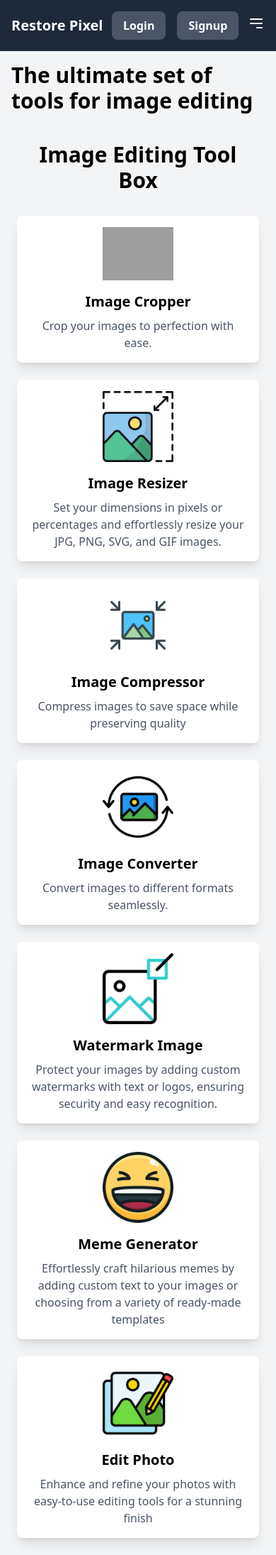
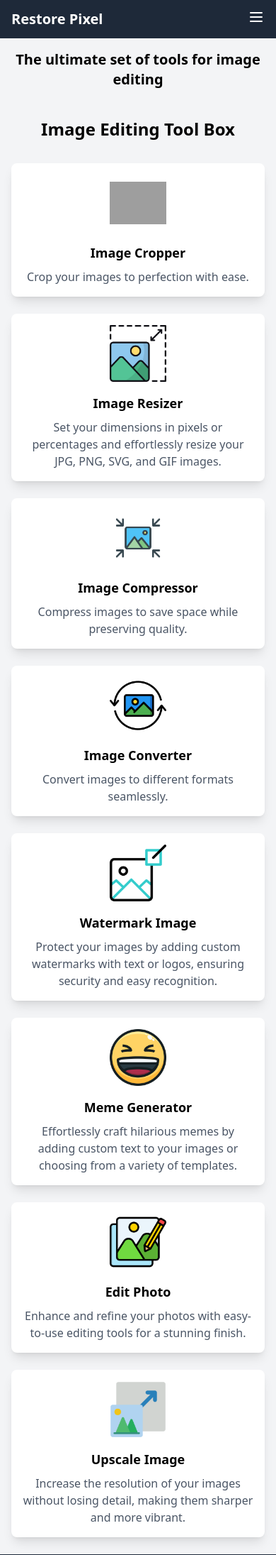
Before and after one commit to sauravbytes/pixelperfect, a Django app: page /services in a window 390 px wide. Shown: the top 2191 px of the page at 71% size. Run offline with Django 5.2, Linux system fonts and the light colour scheme; grey boxes are pictures that could not be loaded.

Commit message:
responsive

```diff
--- a/core/views.py
+++ b/core/views.py
@@ -69,7 +69,7 @@ def process_image(request):
 
         return redirect('image_result', image_id=processed_image.id)
 
-    return render(request, 'upload.html')
+    return render(request, 'index.html')
 
 
 def image_result(request, image_id):
--- a/templates/base.html
+++ b/templates/base.html
@@ -3,6 +3,8 @@
 <html lang="en">
 <head>
     <meta charset="UTF-8">
+    <meta name="viewport" content="width=device-width, initial-scale=1.0">
+
     <title>Restore Pixel</title>
 
     <!--Tailwind CSS-->
@@ -44,96 +46,77 @@
     }
 
     @keyframes moveLoop {
-            0% {
-                left: -30%;
-            }
-            50% {
-                left: 50%;
-            }
-            100% {
-                left: 100%;
-            }
+      0%   { left: -30%; }
+      50%  { left: 50%; }
+      100% { left: 100%; }
     }
     </style>
 </head>
 <body>
-<div class="bg-gray-800 text-white">
-    <div class="container mx-auto flex justify-between items-center p-4">
+<!-- Navbar -->
+<nav class="bg-gray-800 text-white">
+    <div class="container mx-auto px-4 py-3 flex items-center justify-between relative">
         <!-- Logo -->
         <div class="text-xl font-bold">
-            <a href="/" class="hover:text-gray-300">Restore Pixel</a>
+            <a href="/">Restore Pixel</a>
         </div>
 
-        <!-- Navigation Links (Hidden on smaller screens) -->
-        <div class="hidden md:flex space-x-6">
+        <!-- Nav Links (centered on desktop) -->
+        <div class="hidden md:flex absolute left-1/2 transform -translate-x-1/2 space-x-6">
             <a href="/" class="hover:text-gray-300">Home</a>
             <a href="#about" class="hover:text-gray-300">About</a>
             <a href="{% url 'services' %}" class="hover:text-gray-300">Services</a>
             <a href="#contact" class="hover:text-gray-300">Contact</a>
         </div>
 
-        <!-- Responsive Auth Buttons / Username Display -->
-        <div class="flex items-center space-x-4">
+        <!-- Auth Buttons (right on desktop) -->
+        <div class="hidden md:flex items-center space-x-4">
             {% if username %}
-                <!-- Logged in state -->
-                <span class="text-white font-medium hidden md:inline">Hello, {{ username }}</span>
-
+                <span class="text-white">Hello, {{ username }}</span>
                 <form action="{% url 'logout' %}" method="POST">
                     {% csrf_token %}
-                    <button type="submit"
-                            class=" cursor-pointer btn-animate bg-red-500 hover:bg-red-600 text-white font-semibold py-2 px-4 rounded-lg">
-                        Logout
-                    </button>
+                    <button class="bg-red-500 hover:bg-red-600 text-white px-4 py-2 rounded-lg">Logout</button>
                 </form>
             {% else %}
-                <!-- Not logged in -->
-                <a href="{% url 'login' %}"
-                   class="btn-animate bg-gray-600 hover:bg-gray-700 text-white font-semibold py-2 px-4 rounded-lg">
-                    Login
-                </a>
-                <a href="{% url 'register' %}"
-                   class="btn-animate bg-gray-600 hover:bg-gray-700 text-white font-semibold py-2 px-4 rounded-lg">
-                    Signup
-                </a>
+                <a href="{% url 'login' %}" class="bg-gray-600 hover:bg-gray-700 px-4 py-2 rounded-lg">Login</a>
+                <a href="{% url 'register' %}" class="bg-gray-600 hover:bg-gray-700 px-4 py-2 rounded-lg">Signup</a>
             {% endif %}
         </div>
 
-
-        <!-- Mobile Menu Button -->
+        <!-- Mobile Menu Toggle -->
         <div class="md:hidden">
             <button id="menu-toggle" class="focus:outline-none">
-                <svg
-                        xmlns="http://www.w3.org/2000/svg"
-                        fill="none"
-                        viewBox="0 0 24 24"
-                        stroke="currentColor"
-                        class="w-6 h-6"
-                >
-                    <path stroke-linecap="round" stroke-linejoin="round" stroke-width="2" d="M4 6h16M4 12h16m-7 6h7"/>
+                <svg class="w-6 h-6" fill="none" stroke="currentColor" viewBox="0 0 24 24"
+                     xmlns="http://www.w3.org/2000/svg">
+                    <path stroke-linecap="round" stroke-linejoin="round" stroke-width="2"
+                          d="M4 6h16M4 12h16M4 18h16"></path>
                 </svg>
             </button>
         </div>
     </div>
 
-    <!-- Mobile Menu (Hidden by Default) -->
-    <div id="mobile-menu" class="hidden md:hidden bg-gray-700">
-        <a href="/" class="block py-2 px-4 hover:bg-gray-600">Home</a>
-        <a href="#about" class="block py-2 px-4 hover:bg-gray-600">About</a>
-        <a href="{% url 'services' %}" class="text-sm text-gray-400 hover:text-white px-3 py-1">Services</a>
-        <a href="#contact" class="block py-2 px-4 hover:bg-gray-600">Contact</a>
-        <a href="#login"
-           class="btn-animate block bg-gray-600 text-white font-semibold py-2 px-4 rounded-lg mt-2 mx-4 text-center hover:bg-gray-700">
-            Login
-        </a>
-        <a href="#signup"
-           class="btn-animate block bg-gray-600 text-white font-semibold py-2 px-4 rounded-lg mt-2 mx-4 text-center hover:bg-gray-700">
-            Signup
-        </a>
+    <!-- Mobile Menu -->
+    <div id="mobile-menu" class="hidden md:hidden bg-gray-700 px-4 py-2 space-y-2">
+        <a href="/" class="block hover:text-gray-300">Home</a>
+        <a href="#about" class="block hover:text-gray-300">About</a>
+        <a href="{% url 'services' %}" class="block hover:text-gray-300">Services</a>
+        <a href="#contact" class="block hover:text-gray-300">Contact</a>
+
+        {% if username %}
+            <span class="block py-2">Hello, {{ username }}</span>
+            <form action="{% url 'logout' %}" method="POST">
+                {% csrf_token %}
+                <button class="w-full bg-red-500 hover:bg-red-600 text-white px-4 py-2 rounded">Logout</button>
+            </form>
+        {% else %}
+            <a href="{% url 'login' %}" class="block bg-gray-600 hover:bg-gray-700 px-4 py-2 rounded text-center">Login</a>
+            <a href="{% url 'register' %}" class="block bg-gray-600 hover:bg-gray-700 px-4 py-2 rounded text-center">Signup</a>
+        {% endif %}
     </div>
-</div>
+</nav>
+
 
 <script>
-    // JavaScript for toggling the mobile menu
     const menuToggle = document.getElementById("menu-toggle");
     const mobileMenu = document.getElementById("mobile-menu");
 
@@ -142,29 +125,32 @@
     });
 </script>
 
+
+<!-- Content Block -->
 {% block content %}
 
 {% endblock %}
 
+<!-- Footer -->
 <footer class="bg-gray-800 text-white py-6">
     <div class="container mx-auto px-4">
-        <div class="flex flex-col md:flex-row justify-between items-center">
-            <!-- Logo and Description -->
-            <div class="mb-4 md:mb-0 text-center md:text-left">
+        <div class="flex flex-col md:flex-row justify-between items-center gap-6">
+            <!-- Logo & Description -->
+            <div class="text-center md:text-left">
                 <h2 class="text-2xl font-bold">Restore Pixel</h2>
                 <p class="text-sm text-gray-400 mt-2">All your image editing tools in one place.</p>
             </div>
 
-            <!-- Links Section -->
-            <div class="flex flex-col md:flex-row items-center mb-4 md:mb-0">
-                <a href="/about" class="text-sm text-gray-400 hover:text-white px-3 py-1">About</a>
-                <a href="{% url 'services' %}" class="text-sm text-gray-400 hover:text-white px-3 py-1">Services</a>
-                <a href="/contact" class="text-sm text-gray-400 hover:text-white px-3 py-1">Contact Us</a>
-                <a href="/privacy-policy" class="text-sm text-gray-400 hover:text-white px-3 py-1">Privacy Policy</a>
+            <!-- Footer Links -->
+            <div class="flex flex-col md:flex-row items-center space-y-2 md:space-y-0 md:space-x-6">
+                <a href="/about" class="text-sm text-gray-400 hover:text-white">About</a>
+                <a href="{% url 'services' %}" class="text-sm text-gray-400 hover:text-white">Services</a>
+                <a href="/contact" class="text-sm text-gray-400 hover:text-white">Contact Us</a>
+                <a href="/privacy-policy" class="text-sm text-gray-400 hover:text-white">Privacy Policy</a>
             </div>
 
-            <!-- Social Media Links (Aligned Horizontally) -->
-            <div class="flex space-x-6 mt-4 md:mt-0">
+            <!-- Social Media -->
+            <div class="flex space-x-6 justify-center">
                 <a href="https://www.facebook.com/" target="_blank" class="text-sm text-gray-400 hover:text-white">Facebook</a>
                 <a href="https://twitter.com/" target="_blank"
                    class="text-sm text-gray-400 hover:text-white">Twitter</a>
@@ -173,11 +159,12 @@
             </div>
         </div>
 
-        <!-- Copyright Text -->
+        <!-- Copyright -->
         <div class="text-center text-sm text-gray-400 mt-6">
             <p>&copy; 2025 Restore Pixel. All rights reserved.</p>
         </div>
     </div>
 </footer>
+
 </body>
 </html>
--- a/templates/registration/signup.html
+++ b/templates/registration/signup.html
@@ -2,6 +2,7 @@
 <html lang="en">
 <head>
     <meta charset="UTF-8">
+    <meta name="viewport" content="width=device-width, initial-scale=1.0"/>
     <title>Register</title>
     <script src="https://cdn.tailwindcss.com"></script>
 </head>
--- a/templates/services.html
+++ b/templates/services.html
@@ -2,92 +2,87 @@
 {% load static %}
 
 {% block content %}
-    <h1 class=" bg-gray-100 text-3xl font-bold mx-auto flex justify-center items-center p-4">The ultimate set of tools for image editing</h1>
+    <h1 class="bg-gray-100 text-xl sm:text-2xl md:text-3xl font-bold mx-auto flex justify-center items-center p-4 text-center">
+        The ultimate set of tools for image editing
+    </h1>
 
-    <div class="bg-gray-100 min-h-screen p-6">
-        <div class="container mx-auto">
-            <h1 class="text-3xl font-bold text-center mb-8">Image Editing Tool Box</h1>
-            <div class="grid grid-cols-1 md:grid-cols-2 lg:grid-cols-4 gap-6">
+    <div class="bg-gray-100 min-h-screen px-4 sm:px-6 md:px-8 py-6">
+        <div class="container mx-auto max-w-screen-xl">
+            <h1 class="text-2xl sm:text-3xl font-bold text-center mb-8">Image Editing Tool Box</h1>
+
+            <div class="grid grid-cols-1 sm:grid-cols-2 lg:grid-cols-4 gap-6">
                 <!-- Image Cropper -->
                 <div class="bg-white shadow-lg rounded-lg p-4 flex flex-col items-center text-center">
                     <div class="text-blue-500 mb-4">
-                        <img width="100" height="100" src=
-                                "https://img.icons8.com/external-mixed-line-solid-yogi-aprelliyanto/100/
-                                external-crop-image-creative-thinking-mixed-line-solid-yogi-aprelliyanto.png"
-                             alt="external-crop-image-creative-thinking-mixed-line-solid-yogi-aprelliyanto"/>
+                        <img class="w-20 h-20 sm:w-24 sm:h-24 object-contain" src="https://img.icons8.com/external-mixed-line-solid-yogi-aprelliyanto/100/external-crop-image-creative-thinking-mixed-line-solid-yogi-aprelliyanto.png" alt="Crop Image"/>
                     </div>
-                    <h2 class="text-xl font-semibold mb-2">Image Cropper</h2>
-                    <p class="text-gray-600">Crop your images to perfection with ease.</p>
+                    <h2 class="text-lg font-semibold mb-2">Image Cropper</h2>
+                    <p class="text-gray-600 break-words">Crop your images to perfection with ease.</p>
                 </div>
 
                 <!-- Image Resizer -->
                 <div class="bg-white shadow-lg rounded-lg p-4 flex flex-col items-center text-center">
                     <div class="text-green-500 mb-4">
-                        <img src="{% static 'image resize.png' %}" alt="image-resize" width="100" height="100">
+                        <img class="w-20 h-20 sm:w-24 sm:h-24 object-contain" src="{% static 'image resize.png' %}" alt="image-resize">
                     </div>
-                    <h2 class="text-xl font-semibold mb-2">Image Resizer</h2>
-                    <p class="text-gray-600">Set your dimensions in pixels or percentages and effortlessly resize your JPG, PNG, SVG, and GIF images.</p>
+                    <h2 class="text-lg font-semibold mb-2">Image Resizer</h2>
+                    <p class="text-gray-600 break-words">Set your dimensions in pixels or percentages and effortlessly resize your JPG, PNG, SVG, and GIF images.</p>
                 </div>
 
                 <!-- Image Compressor -->
                 <div class="bg-white shadow-lg rounded-lg p-4 flex flex-col items-center text-center">
                     <div class="text-yellow-500 mb-4">
-                        <img src="{% static 'image compressor.png' %}" alt="image-compress" width="100" height="100">
+                        <img class="w-20 h-20 sm:w-24 sm:h-24 object-contain" src="{% static 'image compressor.png' %}" alt="image-compress">
                     </div>
-                    <h2 class="text-xl font-semibold mb-2">Image Compressor</h2>
-                    <p class="text-gray-600">Compress images to save space while preserving quality</p>
+                    <h2 class="text-lg font-semibold mb-2">Image Compressor</h2>
+                    <p class="text-gray-600 break-words">Compress images to save space while preserving quality.</p>
                 </div>
 
                 <!-- Image Converter -->
                 <div class="bg-white shadow-lg rounded-lg p-4 flex flex-col items-center text-center">
                     <div class="text-red-500 mb-4">
-                        <img src="{% static 'image converter.png' %}" alt="image-converter" width="100" height="100">
+                        <img class="w-20 h-20 sm:w-24 sm:h-24 object-contain" src="{% static 'image converter.png' %}" alt="image-converter">
                     </div>
-                    <h2 class="text-xl font-semibold mb-2">Image Converter</h2>
-                    <p class="text-gray-600">Convert images to different formats seamlessly.</p>
+                    <h2 class="text-lg font-semibold mb-2">Image Converter</h2>
+                    <p class="text-gray-600 break-words">Convert images to different formats seamlessly.</p>
                 </div>
 
                 <!-- Watermark IMAGE -->
                 <div class="bg-white shadow-lg rounded-lg p-4 flex flex-col items-center text-center">
                     <div class="text-red-500 mb-4">
-                        <img src="{% static 'watermark image.png' %}" alt="Watermark Image" width="100" height="100">
+                        <img class="w-20 h-20 sm:w-24 sm:h-24 object-contain" src="{% static 'watermark image.png' %}" alt="Watermark Image">
                     </div>
-                    <h2 class="text-xl font-semibold mb-2">Watermark Image</h2>
-                    <p class="text-gray-600">Protect your images by adding custom watermarks with text or logos,
-                        ensuring security and easy recognition.</p>
+                    <h2 class="text-lg font-semibold mb-2">Watermark Image</h2>
+                    <p class="text-gray-600 break-words">Protect your images by adding custom watermarks with text or logos, ensuring security and easy recognition.</p>
                 </div>
 
                 <!-- Meme Generator -->
                 <div class="bg-white shadow-lg rounded-lg p-4 flex flex-col items-center text-center">
                     <div class="text-red-500 mb-4">
-                        <img src="{% static 'laughing emoji.png' %}" alt="Meme Generator" width="100" height="100">
+                        <img class="w-20 h-20 sm:w-24 sm:h-24 object-contain" src="{% static 'laughing emoji.png' %}" alt="Meme Generator">
                     </div>
-                    <h2 class="text-xl font-semibold mb-2">Meme Generator</h2>
-                    <p class="text-gray-600">Effortlessly craft hilarious memes by adding custom text to your images
-                        or choosing from a variety of ready-made templates</p>
+                    <h2 class="text-lg font-semibold mb-2">Meme Generator</h2>
+                    <p class="text-gray-600 break-words">Effortlessly craft hilarious memes by adding custom text to your images or choosing from a variety of templates.</p>
                 </div>
 
-                <!-- Photo Editor, rotate, flip, beautify -->
+                <!-- Edit Photo -->
                 <div class="bg-white shadow-lg rounded-lg p-4 flex flex-col items-center text-center">
                     <div class="text-red-500 mb-4">
-                        <img src="{% static 'edit image.png' %}" alt="Edit Image" width="100" height="100">
+                        <img class="w-20 h-20 sm:w-24 sm:h-24 object-contain" src="{% static 'edit image.png' %}" alt="Edit Image">
                     </div>
-                    <h2 class="text-xl font-semibold mb-2">Edit Photo</h2>
-                    <p class="text-gray-600">Enhance and refine your photos with easy-to-use
-                        editing tools for a stunning finish</p>
+                    <h2 class="text-lg font-semibold mb-2">Edit Photo</h2>
+                    <p class="text-gray-600 break-words">Enhance and refine your photos with easy-to-use editing tools for a stunning finish.</p>
                 </div>
 
-                <!-- Upscale Image, increase size -->
+                <!-- Upscale Image -->
                 <div class="bg-white shadow-lg rounded-lg p-4 flex flex-col items-center text-center">
                     <div class="text-red-500 mb-4">
-                        <img src="{% static 'upscale image.png' %}" alt="upscale image" width="100" height="100">
+                        <img class="w-20 h-20 sm:w-24 sm:h-24 object-contain" src="{% static 'upscale image.png' %}" alt="Upscale Image">
                     </div>
-                    <h2 class="text-xl font-semibold mb-2">Upscale Image</h2>
-                    <p class="text-gray-600">Increase the resolution of your images
-                        without losing detail, making them sharper and more vibrant.</p>
+                    <h2 class="text-lg font-semibold mb-2">Upscale Image</h2>
+                    <p class="text-gray-600 break-words">Increase the resolution of your images without losing detail, making them sharper and more vibrant.</p>
                 </div>
             </div>
         </div>
     </div>
-
 {% endblock %}
```
Also changed, not shown: core/forms.py (+10 -1 lines), templates/index.html (+52 -25 lines), templates/registration/login.html (+7 -7 lines), db.sqlite3, media/original_images/7.png (added), media/original_images/IMG-20241216-WA0000.jpg (added), media/original_images/IMG-20250406-WA0000.jpg (added), media/processed_images/processed_7.png (added), media/processed_images/processed_IMG-20241216-WA0000.jpg (added), media/processed_images/processed_IMG-20250406-WA0000.jpg (added). Lines whose indentation alone changed are shown as unchanged.
